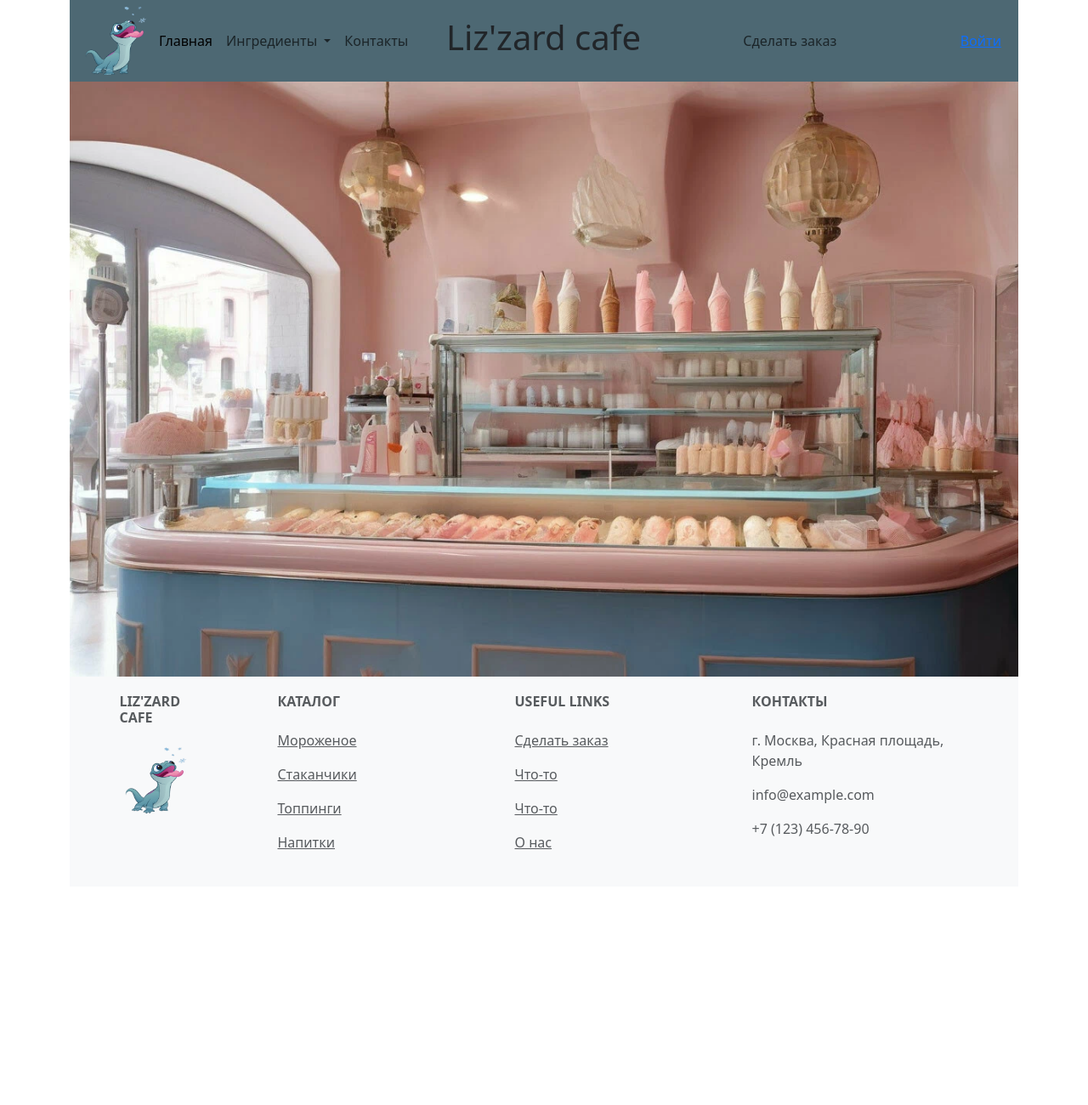
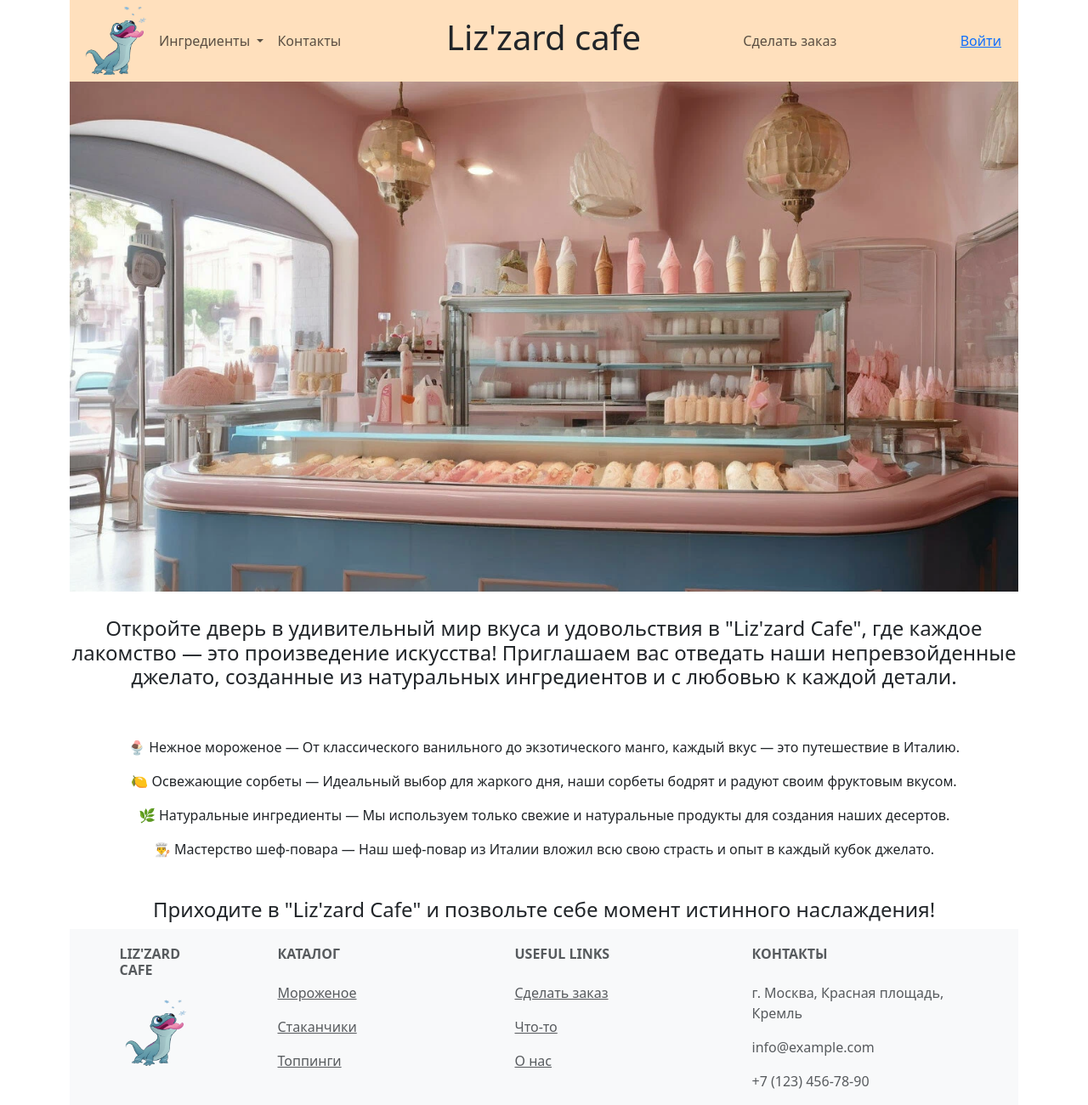
Before and after one commit to Dmitrii-F/icecream_bar, a Django app: page / in a window 1280 px wide. Shown: the whole page at 85% size. Before the commit the page ends 999 px from the top, so only its background shows below. Run offline with Django 5.2, Linux system fonts and the light colour scheme.

Commit message:
Добавил топпинги, описание на главную страницу, немног оменял навбар и футер

```diff
--- a/icecream/icecream_bar/static/main.css
+++ b/icecream/icecream_bar/static/main.css
@@ -33,7 +33,7 @@
 
 .bg {
     background-image: url(image/background_pink.png);
-    height: 700px;
+    height: 600px;
     position:relative;
     background-position: center;
     background-repeat: no-repeat;
@@ -72,5 +72,11 @@
 }
 
 .color-navbar {
-    background-color: #4D6873;
+    background-color: 	#ffe0bd;
 }
+
+.example {
+
+background-color: rgb(255, 122, 89);
+
+}
--- a/icecream/icecream_bar/templates/icecream_bar/index.html
+++ b/icecream/icecream_bar/templates/icecream_bar/index.html
@@ -3,8 +3,21 @@
 {% block content %}
 
                         <!-- фон кафе -->
-        <div class="container text-center">
+        <div class="container text-center ">
                 <div class="bg"></div>
+                <div class="exemple">
+                <h4><br> Откройте дверь в удивительный мир вкуса и удовольствия в "Liz'zard Cafe", где каждое лакомство — это произведение искусства! Приглашаем вас отведать наши непревзойденные джелато, созданные из натуральных ингредиентов и с любовью к каждой детали.</h4>
+
+                <p><br><br> 🍨 Нежное мороженое — От классического ванильного до экзотического манго, каждый вкус — это путешествие в Италию.</p>
+
+                <p> 🍋 Освежающие сорбеты — Идеальный выбор для жаркого дня, наши сорбеты бодрят и радуют своим фруктовым вкусом. </p>
+
+                <p> 🌿 Натуральные ингредиенты — Мы используем только свежие и натуральные продукты для создания наших десертов.</p>
+
+                <p> 👨‍🍳 Мастерство шеф-повара — Наш шеф-повар из Италии вложил всю свою страсть и опыт в каждый кубок джелато. </p>
+
+                 <h4><br> Приходите в "Liz'zard Cafe" и позвольте себе момент истинного наслаждения!</h4>
+                </div>
         </div>
 
 
--- a/icecream/templates/base/footer.html
+++ b/icecream/templates/base/footer.html
@@ -17,7 +17,7 @@
         <p><a href="{% url 'icecream_bar:ice_creams' %}" class="text-reset">Мороженое</a></p>
         <p><a href="{% url 'icecream_bar:containers' %}" class="text-reset">Стаканчики</a></p>
         <p><a href="{% url 'icecream_bar:toppings' %}" class="text-reset">Топпинги</a></p>
-        <p><a href="#" class="text-reset">Напитки</a></p>
+        <!-- <p><a href="#" class="text-reset">Напитки</a></p> -->
       </div>
 
       <div class="col-md-3 col-lg-2 col-xl-2 mx-auto mb-4">
@@ -25,7 +25,7 @@
         <h6 class="text-uppercase fw-bold mb-4">Useful links</h6>
         <p><a href="#!" class="text-reset">Сделать заказ</a></p>
         <p><a href="#!" class="text-reset">Что-то</a></p>
-        <p><a href="#!" class="text-reset">Что-то</a></p>
+        <!-- <p><a href="#!" class="text-reset">Что-то</a></p> -->
         <p><a href="#!" class="text-reset">О нас</a></p>
       </div>
 
--- a/icecream/templates/base/nav.html
+++ b/icecream/templates/base/nav.html
@@ -2,7 +2,7 @@
   <div class="container-fluid">
     {% load static %}
     <div class="logo">
-      <a href="/">
+      <a href="#">
         <img src="{% static 'image/logo.png' %}" alt="Logo" class="navbar-logo-img">
       </a>
     </div>
@@ -12,9 +12,9 @@
     <div class="collapse navbar-collapse row" id="navbarNavDropdown">
         <div class="col-3">
           <ul class="navbar-nav">
-            <li class="nav-item">
-              <a class="nav-link active" aria-current="page" href="/">Главная</a>
-            </li>
+<!--            <li class="nav-item">-->
+<!--              <a class="nav-link active" aria-current="page" href="/">Главная</a>-->
+<!--            </li>-->
 
             <li class="nav-item dropdown">
               <a class="nav-link dropdown-toggle" href="#" role="button" data-bs-toggle="dropdown" aria-expanded="false">
@@ -47,8 +47,8 @@
     <!--        здесь в чем-то проблема, не работает кусок кода-->
             <li class="nav-item">
             {% if user.is_authenticated %}
-                <li class="nav-link"> {{user.username}} |
-                    <a href="{% url 'icecream_bar:profile' %}">Профиль</a> |
+                <li class="nav-link">
+                    <a href="{% url 'icecream_bar:profile' %}">{{user.username}}</a> |
                     <a href="{% url 'logout' %}">Выйти</a></li>
               {% else %}
                 <li class="nav-link"><a href="{% url 'login' %}">Войти</a></li>
```
Also changed, not shown: icecream/db.sqlite3, icecream/media/Flavor/Logo_Black_No-BG_3.png (added), icecream/media/Topping/Logo_Black_No-BG_3.png (added), icecream/media/Topping/alicha4.png (added), icecream/media/Topping/blue3.png (added), icecream/media/Topping/brauni.png (added), icecream/media/Topping/falernum.png (added), icecream/media/Topping/italyanskiy-spric.png (added), icecream/media/Topping/lesnie-yagodi.png (added), icecream/media/Topping/myata-slad.png (added), icecream/media/Topping/tiramisu.png (added).
